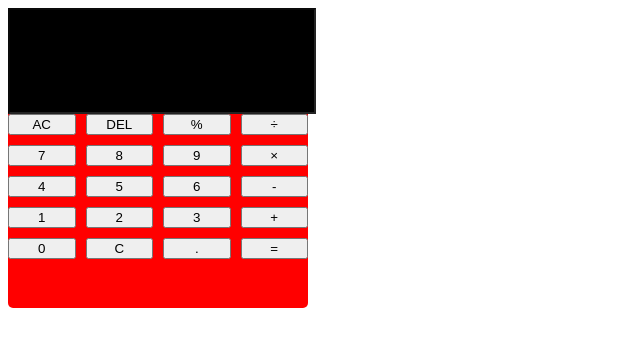
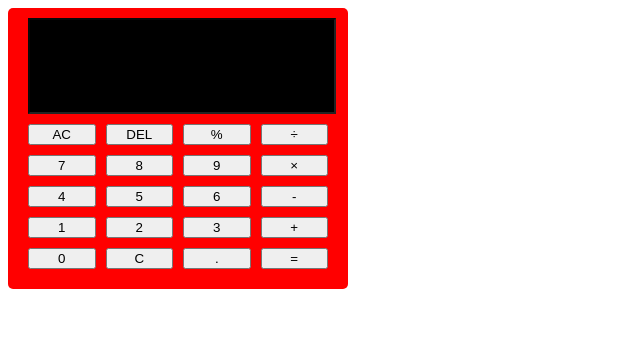
Before and after one commit to MaiCodes-exe/calculator, a website: page index.html in a window 1280 px wide. Shown: the whole page, without its empty margins (0-640 px from the left). Drawn offline with Linux system fonts and the light colour scheme.

Commit message:
adding more styles and fixed indentation error

```diff
--- a/index.html
+++ b/index.html
@@ -39,7 +39,7 @@
             <button onclick="appendNumber(0)">0</button>
             <button onclick="clearDisplay()">C</button>
             <button data-action="decimal">.</button>
-            <button onclick="calculate()">=</button
+            <button onclick="calculate()">=</button>
         </div>
 </div>
 <script src="app.js"></script>
--- a/styles.css
+++ b/styles.css
@@ -17,7 +17,7 @@ background: bisque;
 
   .buttons button{
     padding: 10px;
-    border-radius: 5px;
+    border-radius: 15px;
     font-size: 20px;
 
   }
@@ -26,13 +26,18 @@ background: bisque;
   text-align: end;
 background-color: black;
 color: white;
-height: 100px;
-width: 300px;
+height: 90px;
+width: 100%;
+margin-bottom: 10px;
+font-size: 30px;
+outline: none;
   }
 
 .container{
-  width: 300px;
-  height: 300px;
-background-color: red;
-border-radius: 5px;
+  position: relative;
+  max-width: 300px;
+  width: 100%;
+  background-color: red;
+  border-radius: 5px;
+  padding: 10px 20px 20px;
 }
```
